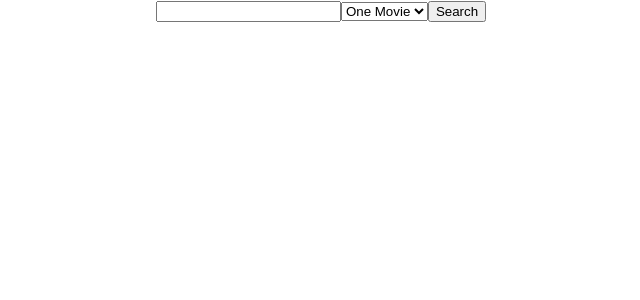
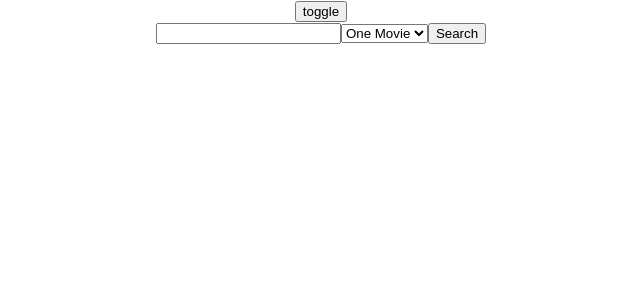
Before and after one commit to andrewjspivey/react-redux-movies, a React (Create React App) app: page / in a window 1280 px wide. Shown: the top 300 px of the page, without its empty margins (319-959 px from the left). Built offline with nearby package versions, Linux system fonts and the light colour scheme.

Commit message:
inits darkmode toggle

```diff
--- a/src/App.js
+++ b/src/App.js
@@ -11,10 +11,12 @@ import SearchedMovies from "./Components/SearchedMovies";
 import SearchedSingleMovie from "./Components/SearchedSingleMovie";
 import SearchBar from "./Components/SearchBar";
 import MovieDetails from "./Components/MovieDetails";
+import DarkModeToggle from "./Components/DarkModeToggle";
 
 function App() {
   const searchTerm = useSelector((state) => state.searchTerm);
   const searchType = useSelector((state) => state.searchType);
+  const darkMode = useSelector((state) => state.darkMode);
   const dispatch = useDispatch();
 
   const onSearchSubmit = (e, type) => {
@@ -35,10 +37,11 @@ function App() {
   };
 
   return (
-    <MainContainer>
+    <MainContainer darkMode={darkMode}>
       <BrowserRouter>
         <Switch>
           <Route exact path="/">
+            <DarkModeToggle />
             <SearchBar onSearchSubmit={onSearchSubmit} />
             {searchType === "s" && <SearchedMovies />}
             {searchType === "t" && <SearchedSingleMovie />}
--- /dev/null
+++ b/src/Components/DarkModeToggle.js
@@ -0,0 +1,12 @@
+import React from "react";
+import { useSelector, useDispatch } from "react-redux";
+import { toggleDarkMode } from "../redux/actions/darkModeAction";
+
+const DarkModeToggle = () => {
+  const darkMode = useSelector((state) => state.darkMode);
+  const dispatch = useDispatch();
+
+  return <button onClick={() => dispatch(toggleDarkMode())}>toggle</button>;
+};
+
+export default DarkModeToggle;
--- a/src/Components/SearchedSingleMovie.js
+++ b/src/Components/SearchedSingleMovie.js
@@ -6,6 +6,7 @@ const SearchedSingleMovie = () => {
   return (
     <div>
       <h1>{singleMovie.Title}</h1>
+      <img src={singleMovie.Poster} alt="" />
     </div>
   );
 };
--- a/src/StyledComponents/MainContainer.js
+++ b/src/StyledComponents/MainContainer.js
@@ -2,6 +2,9 @@ import styled from "styled-components";
 
 const MainContainer = styled.div`
   text-align: center;
+  width: 100%;
+  height: 100vh;
+  background-color: ${(props) => (props.darkMode ? "black" : "white")};
 `;
 
 export default MainContainer;
--- /dev/null
+++ b/src/redux/actions/darkModeAction.js
@@ -0,0 +1,5 @@
+export const toggleDarkMode = () => {
+  return {
+    type: "TOGGLEDARKMODE",
+  };
+};
--- /dev/null
+++ b/src/redux/reducers/darkModeReducer.js
@@ -0,0 +1,10 @@
+const darkModeReducer = (state = false, action) => {
+  switch (action.type) {
+    case "TOGGLEDARKMODE":
+      return !state;
+    default:
+      return state;
+  }
+};
+
+export default darkModeReducer;
--- a/src/redux/reducers/index.js
+++ b/src/redux/reducers/index.js
@@ -4,6 +4,7 @@ import searchTermReducer from "./searchTermReducer";
 import movieDetailsReducer from "./movieDetails";
 import searchTypeReducer from "./searchType";
 import singleMovieReducer from "./singleMovieReducer";
+import darkModeReducer from "./darkModeReducer";
 
 const allReducers = combineReducers({
   searchTerm: searchTermReducer,
@@ -11,6 +12,7 @@ const allReducers = combineReducers({
   searchedMovies: searchedMoviesReducer,
   singleMovie: singleMovieReducer,
   movieDetails: movieDetailsReducer,
+  darkMode: darkModeReducer,
 });
 
 export default allReducers;
```
